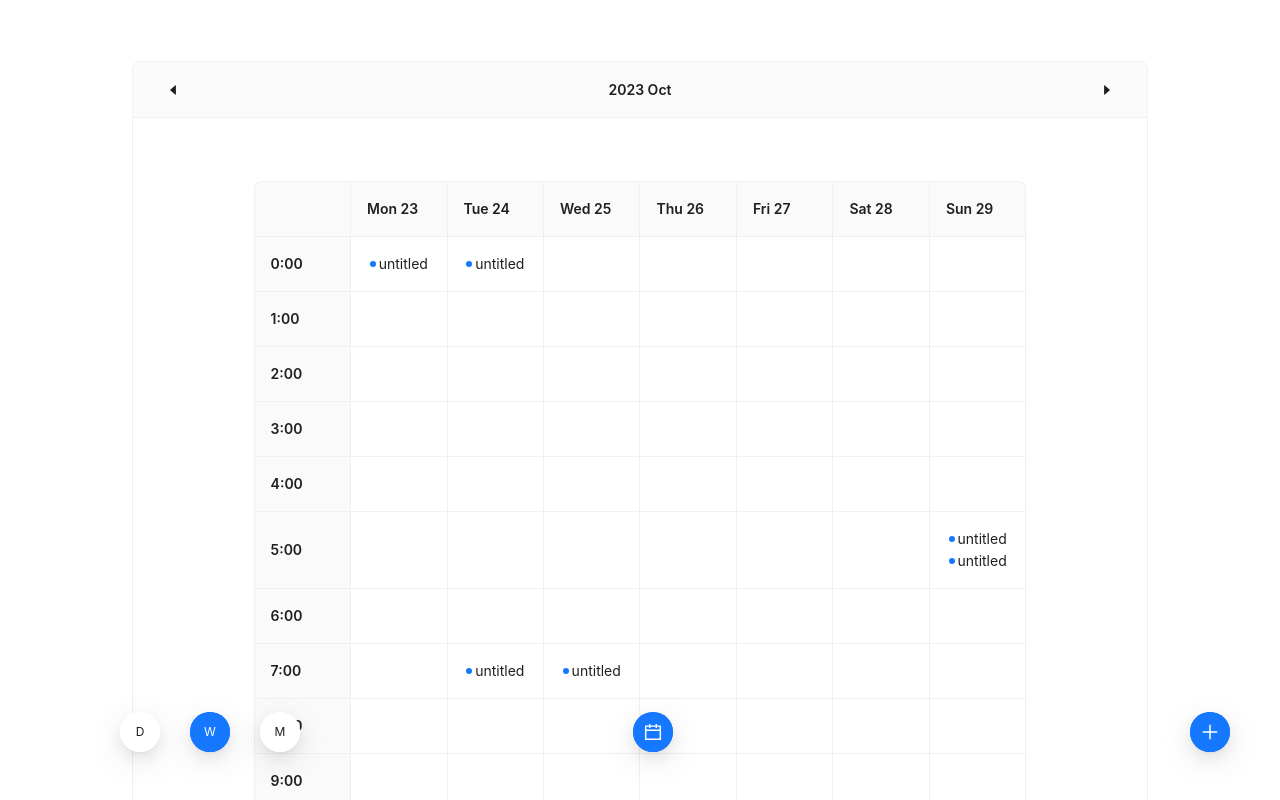
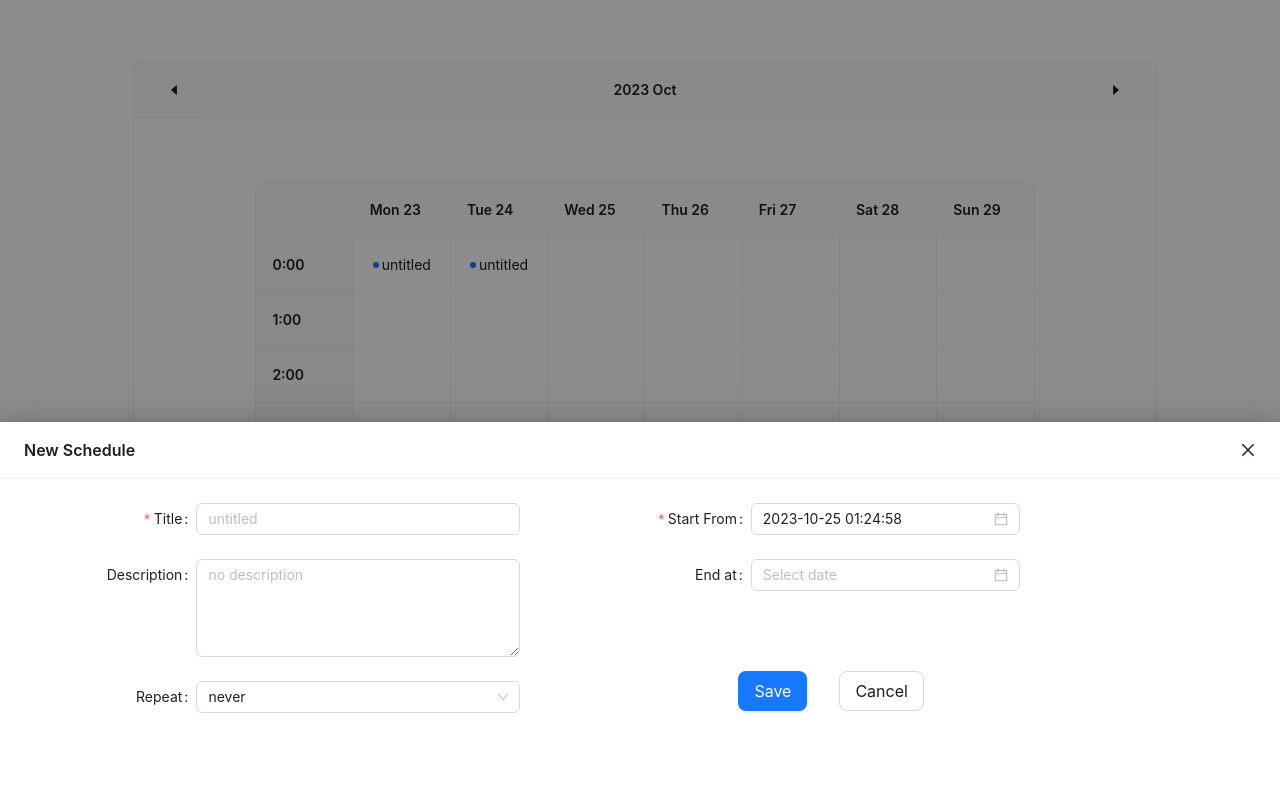
Before and after one commit to TrivialToDo/frontend, a React (Vite) app: page /schedule in a window 1280 px wide. Both pictures are taken after a click on the button 1210 px from the left and 732 px from the top of the page. Shown: the top 800 px of the page. Built offline with nearby package versions, Linux system fonts and the light colour scheme.

Commit message:
ui for add schedule

```diff
--- a/src/components/AddSchedule/index.tsx
+++ b/src/components/AddSchedule/index.tsx
@@ -1,16 +1,184 @@
 // float button for adding new schedule
 
-import { FloatButton } from "antd";
-import { PlusOutlined } from "@ant-design/icons";
+import { Button, DatePicker, Drawer, FloatButton, Form, Input, Modal, Select, Space, message } from "antd";
+import { PlusOutlined, CloseOutlined, ClockCircleOutlined } from "@ant-design/icons";
+import { useState } from "react";
+import dayjs, { Dayjs } from "dayjs";
+import { Time } from "../../data/interface";
+import TextArea from "antd/es/input/TextArea";
+import { WeekStr } from "../../data/constants";
+import { strDate, strTime } from "../../utils/date";
 
-export const AddSchedule = () => {
+interface AddScheduleProps {
+    date: Dayjs;
+}
+
+export const AddSchedule = (props: AddScheduleProps) => {
+    const [open, setOpen] = useState<boolean>(false);
+    const NewScheduleDrawer = ({ date: defaultDate }: AddScheduleProps) => {
+        const [date, setDate] = useState<Dayjs>(defaultDate);
+        const [repeat, setRepeat] = useState<string>("never");
+        const [title, setTitle] = useState<string>();
+        const [description, setDescription] = useState<string>();
+        const [timeStart, setTimeStart] = useState<Time>({ Hour: 0, Minute: 0 });
+        const [timeEnd, setTimeEnd] = useState<Time>();
+        const [dateEnd, setDateEnd] = useState<Dayjs>();
+
+        // const [errMsg, setErrMsg] = useState<string>();
+        const [showConfirm, setShowConfirm] = useState<boolean>(false);
+
+        const onCheckForm = () => {
+            if (title === undefined) {
+                // setErrMsg("Please fill in the title. ");
+                message.info("Please fill in the title. ");
+                return;
+            }
+            if (title.length > 50) {
+                message.info("Title too long: title length should not exceed 50. ");
+                return;
+            }
+            setShowConfirm(true);
+        };
+        const onSubmit = () => {
+            // TODO: POST
+
+
+            message.info("Added to your schedule");
+            setShowConfirm(false);
+            setOpen(false);
+        };
+        return <div style={{
+            display: "flex",
+            flexDirection: "row",
+            width: "90%",
+            alignItems: "top",
+            alignSelf: "center",
+            marginLeft: "5rem"
+        }}>
+            <Modal open={showConfirm} onOk={onSubmit} onCancel={() => setShowConfirm(false)}>
+                <div style={{ display: "flex", flexDirection: "row", marginTop: "0.7rem" }}>You are adding {
+                    <div style={{ fontWeight: "bolder", marginLeft: "0.3rem", marginRight: "0.3rem" }}>
+                        {`${title ? title : "Untitled"}`}
+                    </div>
+                } to your schedule. </div>
+                <div style={{ display: "flex", flexDirection: "row", marginTop: "0.7rem" }}>
+                    <ClockCircleOutlined style={{ color: "grey", marginRight: "0.5rem" }} />
+                    <div style={{ color: "grey" }}>Reminds at {strTime(timeStart)}{timeEnd ? ` - ${strTime(timeEnd)}` : ""} {repeat === "never" ? `on ${strDate(date)}`
+                        :
+                        (repeat === "daily" ?
+                            "everyday" : (repeat === "weekly" ?
+                                `every ${WeekStr[date.day() + 1]}` : `every ${date.date()}th`)
+                        )}</div>
+                </div>
+            </Modal>
+            <Form
+                labelCol={{ span: 4 }}
+                wrapperCol={{ span: 14 }}
+                layout="horizontal"
+                style={{ width: "50%" }}
+            >
+                <Form.Item required label="Title">
+                    <Input
+                        placeholder="untitled"
+                        value={title}
+                        onChange={(e) => setTitle(e.target.value)}
+                    />
+                </Form.Item>
+                <Form.Item label="Description">
+                    <TextArea
+                        rows={4}
+                        placeholder="no description"
+                        value={description}
+                        onChange={(e) => setDescription(e.target.value)}
+                    // onPressEnter={() => { }}
+                    />
+                </Form.Item>
+                <Form.Item label="Repeat">
+                    <Select
+                        defaultValue={"never"}
+                        onChange={(e) => { setRepeat(e) }}>
+                        <Select.Option value="never">never</Select.Option>
+                        <Select.Option value="daily">daily</Select.Option>
+                        <Select.Option value="weekly">weekly</Select.Option>
+                        <Select.Option value="monthly">monthly</Select.Option>
+                    </Select>
+                </Form.Item>
+            </Form>
+            <Form
+                labelCol={{ span: 4 }}
+                wrapperCol={{ span: 14 }}
+                layout="horizontal"
+                style={{ width: "50%" }}
+            >
+                <Form.Item required label="Start From">
+                    <DatePicker
+                        showTime
+                        onChange={(e) => {
+                            if (e) {
+                                setDate(e);
+                                setTimeStart({ Hour: e.hour(), Minute: e.minute() });
+                            }
+                        }}
+                        showToday={false}
+                        defaultValue={date}
+                    />
+                </Form.Item>
+                <Form.Item label="End at">
+                    {/* <Date /> */}
+                    <DatePicker
+                        disabledDate={(d) => {
+                            return d.isBefore(date);
+                        }}
+                        showTime
+                        onChange={(e) => {
+                            if (e) {
+                                setDateEnd(e);
+                                setTimeEnd({ Hour: e.hour(), Minute: e.minute() });
+                            }
+                        }}
+                        showToday={false}
+                    />
+                </Form.Item>
+                <Form.Item style={{ marginTop: "5rem" }}>
+                    <Button type="primary" onClick={onCheckForm} style={{ marginLeft: "5rem" }} size="large">
+                        Save
+                    </Button>
+                    <Button type="default" onClick={() => setOpen(false)} style={{ marginLeft: "2rem" }} size="large">
+                        Cancel
+                    </Button>
+                </Form.Item>
+            </Form>
+        </div>;
+    };
     return <>
+        <Drawer
+            title="New Schedule"
+            placement="bottom"
+            closable={false}
+            onClose={() => setOpen(false)}
+            open={open}
+            key="bottom"
+            closeIcon={<CloseOutlined />}
+            extra={
+                <Space>
+                    {/* <Button
+                        onClick={() => setOpen(false)}
+                        icon={<CloseOutlined />}
+                        ghost
+                        type="primary"
+                    /> */}
+                    <CloseOutlined onClick={() => { setOpen(false) }} />
+                </Space>
+            }
+        >
+            <NewScheduleDrawer date={props.date} />
+        </Drawer >
         <FloatButton
             shape="circle"
             type="primary"
             style={{ right: 50 }}
             icon={<PlusOutlined />}
-            onClick={() => {/*TODO: ADD schedule*/ }}
+            onClick={() => setOpen(true)}
         />
     </>;
 };
--- a/src/pages/Schedule/index.tsx
+++ b/src/pages/Schedule/index.tsx
@@ -67,6 +67,6 @@ export const Page = () => {
             <MonthSchedule date={date} setDate={setDate} jwt={jwt} setErrMsg={setErrMsg} />
         </div>}
         <ModeSelect mode={mode} setMode={setMode} date={date} setDate={setDate} />
-        <AddSchedule />
+        <AddSchedule date={date} />
     </div>;
 }
```
